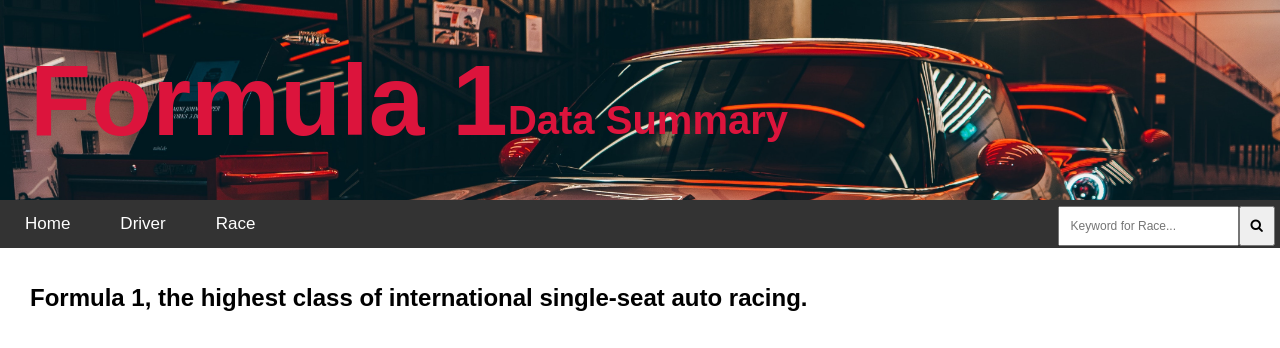
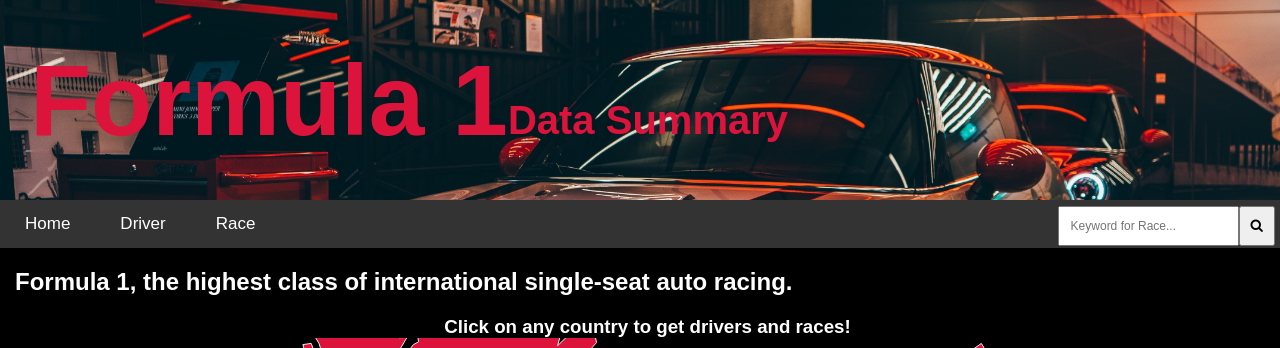
Before and after one commit to carleton-cs257-fall-2020/cs257-assignments-CathyGuang, a Flask app: template webapp/pages/templates/index.html in a window 1280 px wide. Shown: the top 348 px of the page. Run offline with Flask 2, Linux system fonts and the light colour scheme; the template is opened without the code that fills it, so the values that code supplies are empty; parts of the project's set-up code (start-up, migrations or seed data) failed here and were passed over; some libraries are stand-ins or nearby versions.

Commit message:
revised map

```diff
--- a/webapp/pages/static/style.css
+++ b/webapp/pages/static/style.css
@@ -27,7 +27,17 @@
 }
 
 h2 {
-    padding-left: 30px;
+    color: white;
+    padding-left: 15px;
+    padding-top: 20px;
+    background-color: black;
+}
+
+h3 {
+    color: white;
+    padding-left: 15px;
+    padding-top: 20px;
+    background-color: black;
 }
 
 .navbar {
--- a/webapp/pages/static/webapp.js
+++ b/webapp/pages/static/webapp.js
@@ -78,10 +78,9 @@
         element: document.getElementById('world_map'),
         scope: 'world',
         projection: 'mercator',
-        done: onMapDone,
+        done: doneMap,
         fills: { defaultFill: 'crimson' },
         geographyConfig: {
-            popupTemplate: hoverPopupTemplate,
             borderColor: '#eeeeee',
             highlightFillColor: '#eeeeee',
             highlightBorderColor: 'crimson',
--- a/webapp/pages/templates/index.html
+++ b/webapp/pages/templates/index.html
@@ -37,14 +37,8 @@
             </form>
         </div>
     </div>
-    <br>
-    <br>
     <h2>Formula 1, the highest class of international single-seat auto racing. </h2>
-    <br>
-    <br>
-
-    <ul id="20centuryRace">
-    </ul>
+    <h3>Click on any country to get drivers and races!</h3>
 
     <div id="world_map"></div>
 
--- a/webapp/pages/templates/top_driver.html
+++ b/webapp/pages/templates/top_driver.html
@@ -7,6 +7,7 @@
     <link rel="stylesheet" href="{{url_for('static', filename='style.css')}}" type="text/css" />
     <link rel="stylesheet" href="{{url_for('static', filename='chartist.min.css')}}">
     <script type="text/javascript" src="{{ url_for('static', filename='webapp.js') }}"></script>
+    <script type="text/javascript" src="https://canvasjs.com/assets/script/canvasjs.min.js"></script>
 
     <script type="text/javascript" src="{{ url_for('static', filename='topdriver.js') }}"></script>
     <title>Formula 1 Data Summary Home</title>
@@ -86,6 +87,7 @@
             <option value="50">Top 50</option>
         </select>
     </div>
+    <div id="chartContainer" style="height: 300px; width: 100%;"></div>
     <div class="sample-chart-container">
         <div class="chart-title">To be implemented</div>
         <div class="ct-chart ct-perfect-fourth" id="sample-line-chart"></div>
```
Also changed, not shown: webapp/pages/api.py (+4 -4 lines), webapp/pages/static/topdriver.js (+24 -9 lines), 1 other file.
